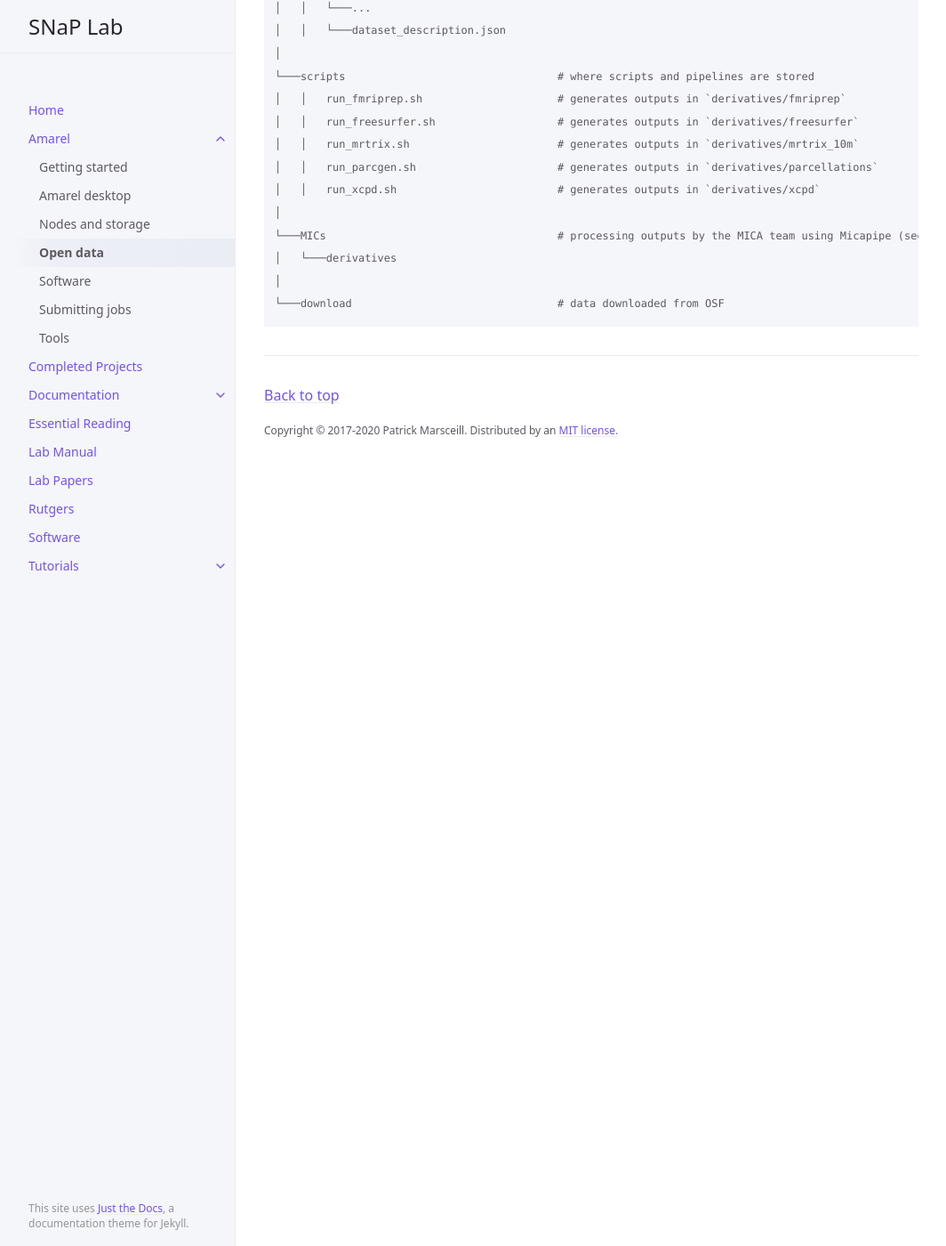
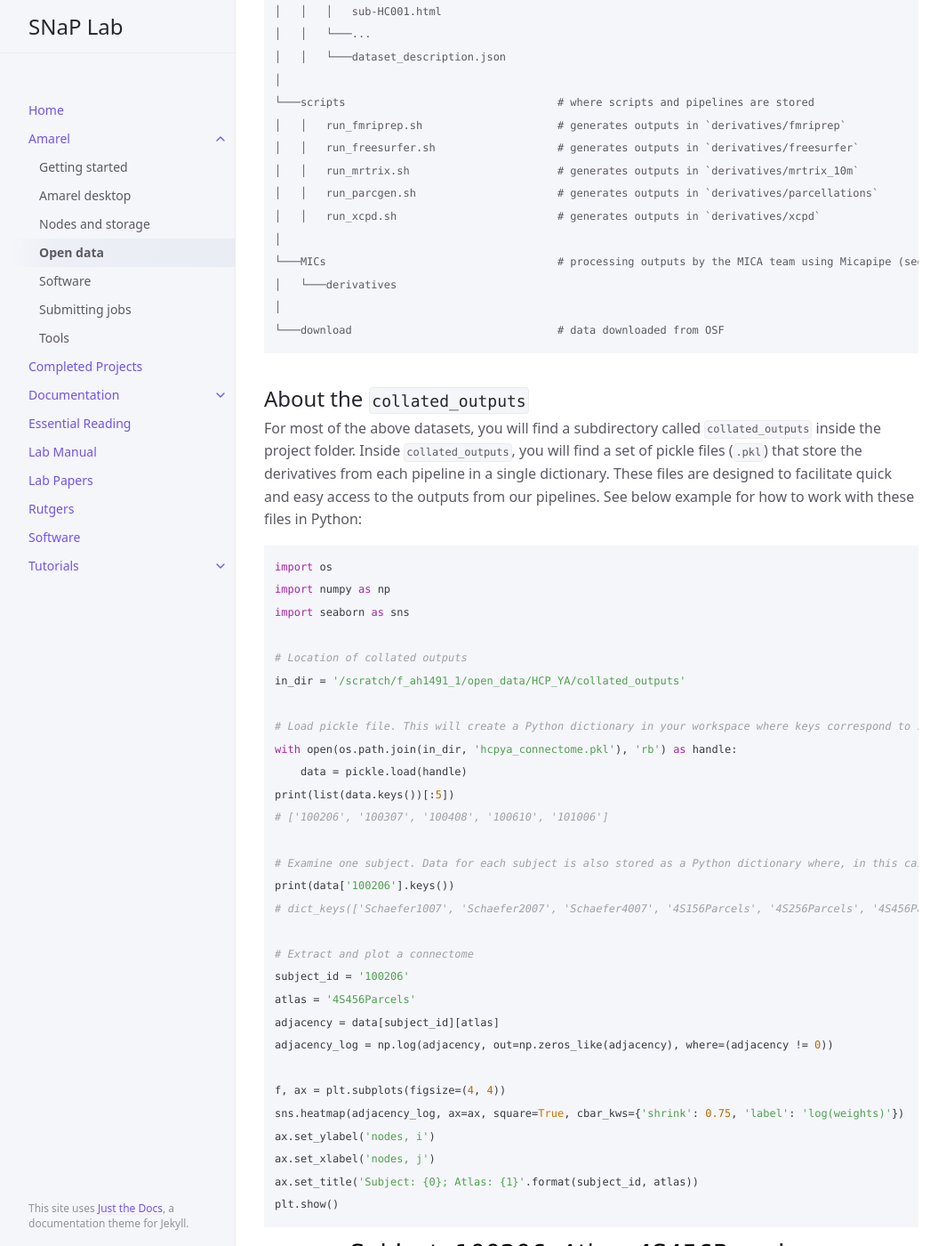
Before and after one commit to LindenParkesLab/snaplab.github.io, a Jekyll site: the page built from docs/amarel/open_data.md, in a window 1280 px wide and 1400 px high, scrolled down 3432 px. Shown: the whole window at 89% size, without its empty margins (107-1171 px from the left). Built offline with Jekyll 4.4.1, drawn with Linux system fonts in a browser that asks for light colours; cached includes are drawn as plain includes; some of the changed text lies outside the part shown.

Commit message:
added short example for working with collated outputs

````diff
--- a/docs/amarel/open_data.md
+++ b/docs/amarel/open_data.md
@@ -143,3 +143,41 @@ MICA-MICs
 │
 └───download                                # data downloaded from OSF
 ```
+
+## About the `collated_outputs`
+
+For most of the above datasets, you will find a subdirectory called `collated_outputs` inside the project folder. Inside `collated_outputs`, you will find a set of pickle files (`.pkl`) that store the derivatives from each pipeline in a single dictionary. These files are designed to facilitate quick and easy access to the outputs from our pipelines. See below example for how to work with these files in Python:
+
+```python
+import os
+import numpy as np
+import seaborn as sns
+
+# Location of collated outputs
+in_dir = '/scratch/f_ah1491_1/open_data/HCP_YA/collated_outputs'
+
+# Load pickle file. This will create a Python dictionary in your workspace where keys correspond to subject ids
+with open(os.path.join(in_dir, 'hcpya_connectome.pkl'), 'rb') as handle:
+    data = pickle.load(handle)
+print(list(data.keys())[:5])
+# ['100206', '100307', '100408', '100610', '101006']
+
+# Examine one subject. Data for each subject is also stored as a Python dictionary where, in this case, keys correspond to parcellations
+print(data['100206'].keys())
+# dict_keys(['Schaefer1007', 'Schaefer2007', 'Schaefer4007', '4S156Parcels', '4S256Parcels', '4S456Parcels'])
+
+# Extract and plot a connectome
+subject_id = '100206'
+atlas = '4S456Parcels'
+adjacency = data[subject_id][atlas]
+adjacency_log = np.log(adjacency, out=np.zeros_like(adjacency), where=(adjacency != 0))
+
+f, ax = plt.subplots(figsize=(4, 4))
+sns.heatmap(adjacency_log, ax=ax, square=True, cbar_kws={'shrink': 0.75, 'label': 'log(weights)'})
+ax.set_ylabel('nodes, i')
+ax.set_xlabel('nodes, j')
+ax.set_title('Subject: {0}; Atlas: {1}'.format(subject_id, atlas))
+plt.show()
+```
+
+<img src="{{ site.baseurl }}/assets/images/connectome_100206.png" alt="" width="750">
````
Also changed, not shown: assets/images/connectome_100206.png (added).
